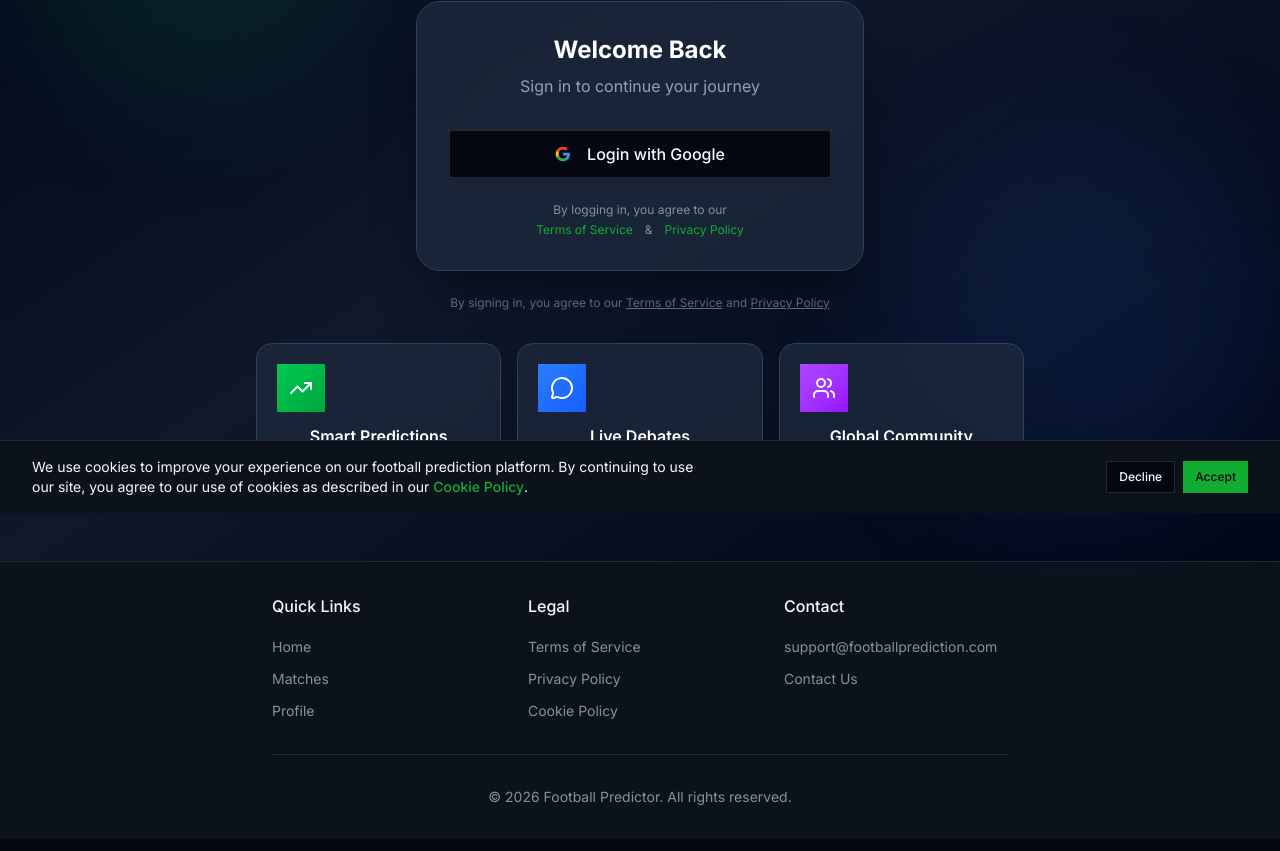
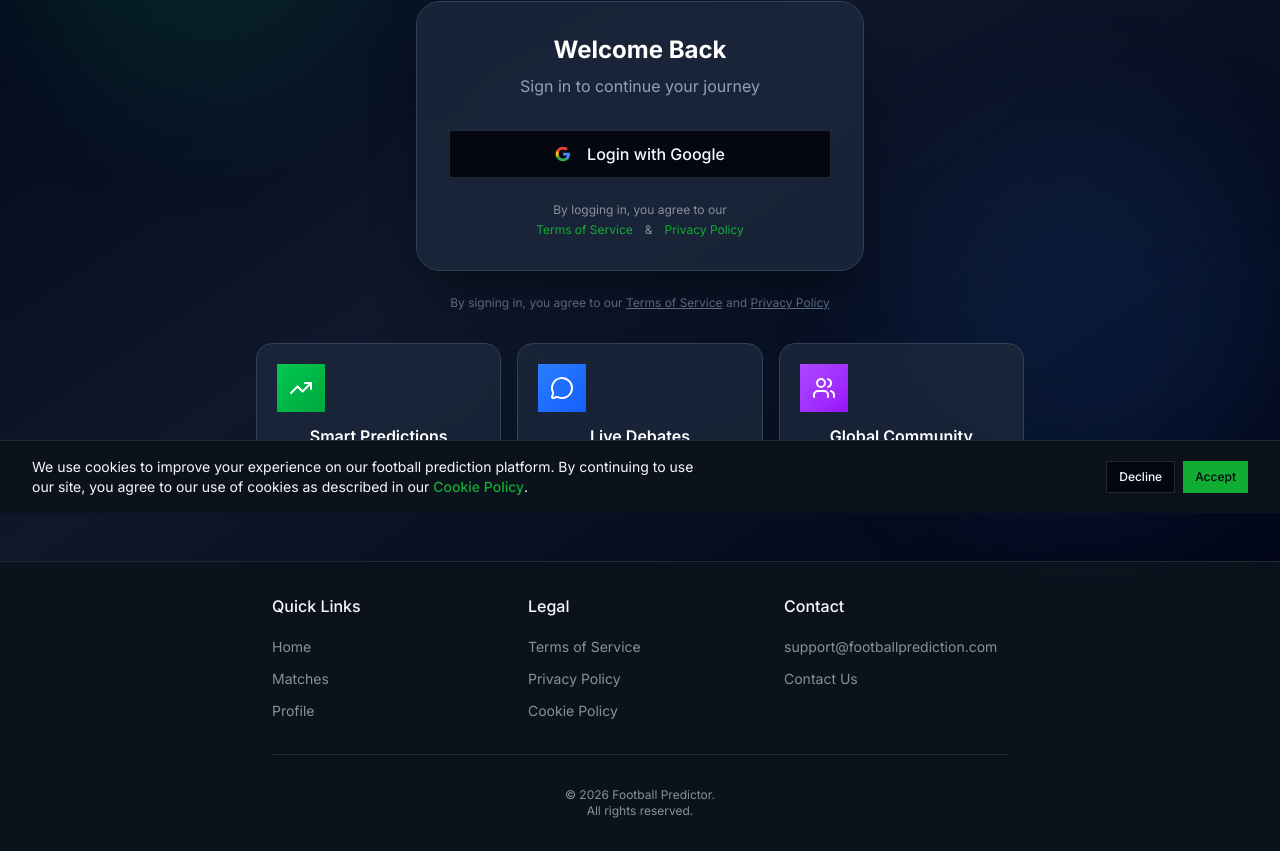
Before and after one commit to koyandemo/predict-frontend, a Next.js app: page /login in a window 1280 px wide. Shown: the part 287-1138 px from the top of the page. Built offline with nearby package versions, Linux system fonts and the light colour scheme; no server answers.

Commit message:
feat: update footer

```diff
--- a/components/Footer.tsx
+++ b/components/Footer.tsx
@@ -70,8 +70,8 @@ export function Footer() {
         </div>
 
         <div className="border-t border-border mt-8 pt-8 text-center">
-          <p className="text-muted-foreground text-sm">
-            &copy; {new Date().getFullYear()} Football Predictor. All rights reserved.
+          <p className="text-muted-foreground text-xs">
+            &copy; {new Date().getFullYear()} Football Predictor.<br/> All rights reserved.
           </p>
         </div>
       </div>
```
